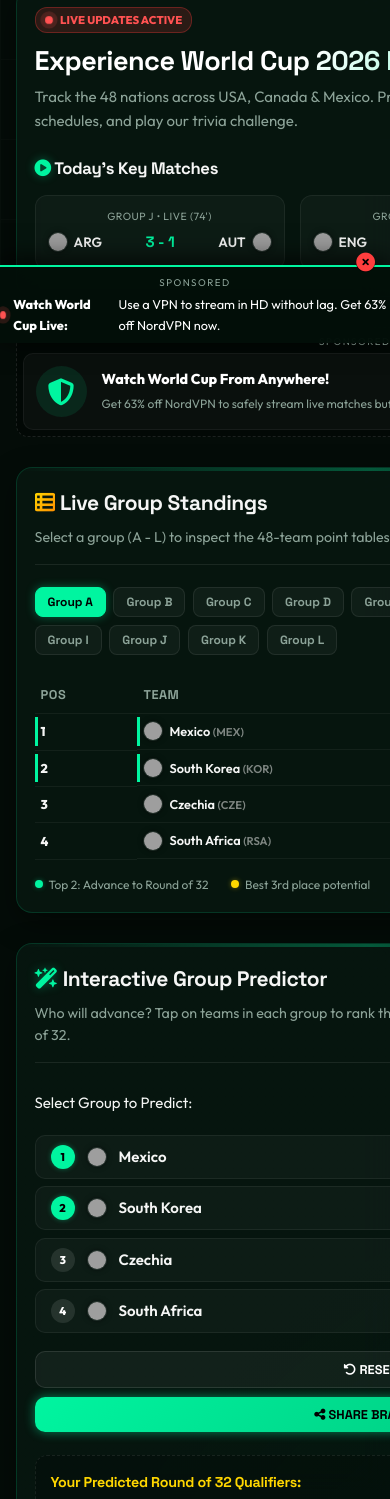
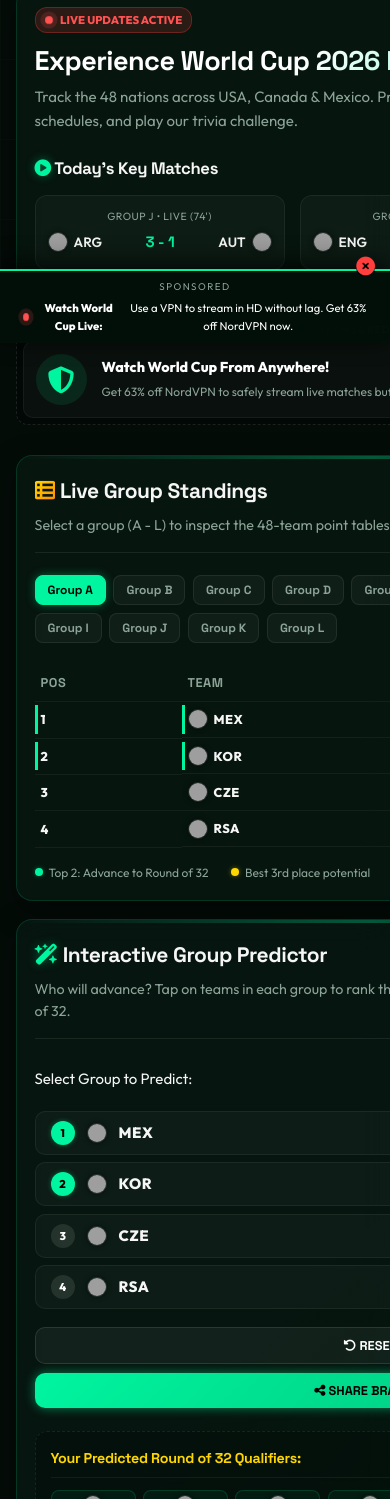
Before and after one commit to guruman2yt/footbal-website, a plain HTML site: page index.html in a window 390 px wide. Shown: the part 501-2000 px from the top of the page. Drawn offline with Linux system fonts and the light colour scheme; grey boxes are pictures that could not be loaded.

Commit message:
feat: deep mobile responsiveness and name swap optimizations

```diff
--- a/app.js
+++ b/app.js
@@ -301,14 +301,16 @@ function renderSidebarMatchList(filterText = '') {
             <div class="sidebar-team-row">
                 <div class="sidebar-team-info">
                     <img src="https://flagcdn.com/w40/${homeTeam.code}.png" alt="${homeTeam.name}" class="team-flag-circle">
-                    <span>${homeTeam.name}</span>
+                    <span class="team-fullname">${homeTeam.name}</span>
+                    <span class="team-shortcode">${match.home}</span>
                 </div>
                 ${match.status !== 'upcoming' ? `<span>${match.homeScore}</span>` : ''}
             </div>
             <div class="sidebar-team-row">
                 <div class="sidebar-team-info">
                     <img src="https://flagcdn.com/w40/${awayTeam.code}.png" alt="${awayTeam.name}" class="team-flag-circle">
-                    <span>${awayTeam.name}</span>
+                    <span class="team-fullname">${awayTeam.name}</span>
+                    <span class="team-shortcode">${match.away}</span>
                 </div>
                 ${match.status !== 'upcoming' ? `<span>${match.awayScore}</span>` : scoreDiv}
             </div>
@@ -337,7 +339,8 @@ function renderStandings(groupLetter) {
             <td><strong>${index + 1}</strong></td>
             <td class="team-cell">
                 <img src="https://flagcdn.com/w40/${team.code}.png" alt="${team.name}" class="team-flag-circle">
-                <span>${team.name} <span class="group-tag" style="opacity:0.5; font-size:0.75rem;">(${team.id})</span></span>
+                <span class="team-fullname">${team.name}</span>
+                <span class="team-shortcode">${team.id}</span>
             </td>
             <td class="col-hide-mobile">${team.played}</td>
             <td class="col-hide-mobile">${team.won}</td>
@@ -386,7 +389,8 @@ function renderPredictorGroup(groupLetter) {
             <div class="predict-team-details">
                 <span class="rank-badge">${index + 1}</span>
                 <img src="https://flagcdn.com/w40/${team.code}.png" alt="${team.name}" class="team-flag-circle">
-                <span>${team.name}</span>
+                <span class="team-fullname">${team.name}</span>
+                <span class="team-shortcode">${teamId}</span>
             </div>
             <div class="predict-controls">
                 <button class="predict-arrow up-arrow" ${index === 0 ? 'disabled style="opacity:0.3;"' : ''}><i class="fa-solid fa-arrow-up"></i></button>
--- a/style.css
+++ b/style.css
@@ -1702,6 +1702,24 @@ a:hover {
     .glass-card {
         padding: 1.2rem;
         border-radius: 16px;
+        margin-bottom: 1.2rem;
+    }
+
+    /* Responsive toggling of country names on mobile */
+    .team-fullname {
+        display: none !important;
+    }
+
+    .team-shortcode {
+        display: inline !important;
+        font-weight: 700;
+        letter-spacing: 0.5px;
+    }
+
+    .sticky-affiliate-link {
+        font-size: 0.75rem;
+        text-align: center;
+        padding: 0 1.5rem;
     }
 
     .predictor-actions {
@@ -1740,3 +1758,14 @@ a:hover {
         width: 100%;
     }
 }
+
+@media (max-width: 480px) {
+    .predicted-teams-grid {
+        grid-template-columns: repeat(auto-fill, minmax(80px, 1fr)) !important;
+    }
+
+    .predicted-card-team {
+        font-size: 0.65rem !important;
+        padding: 0.3rem !important;
+    }
+}
```
